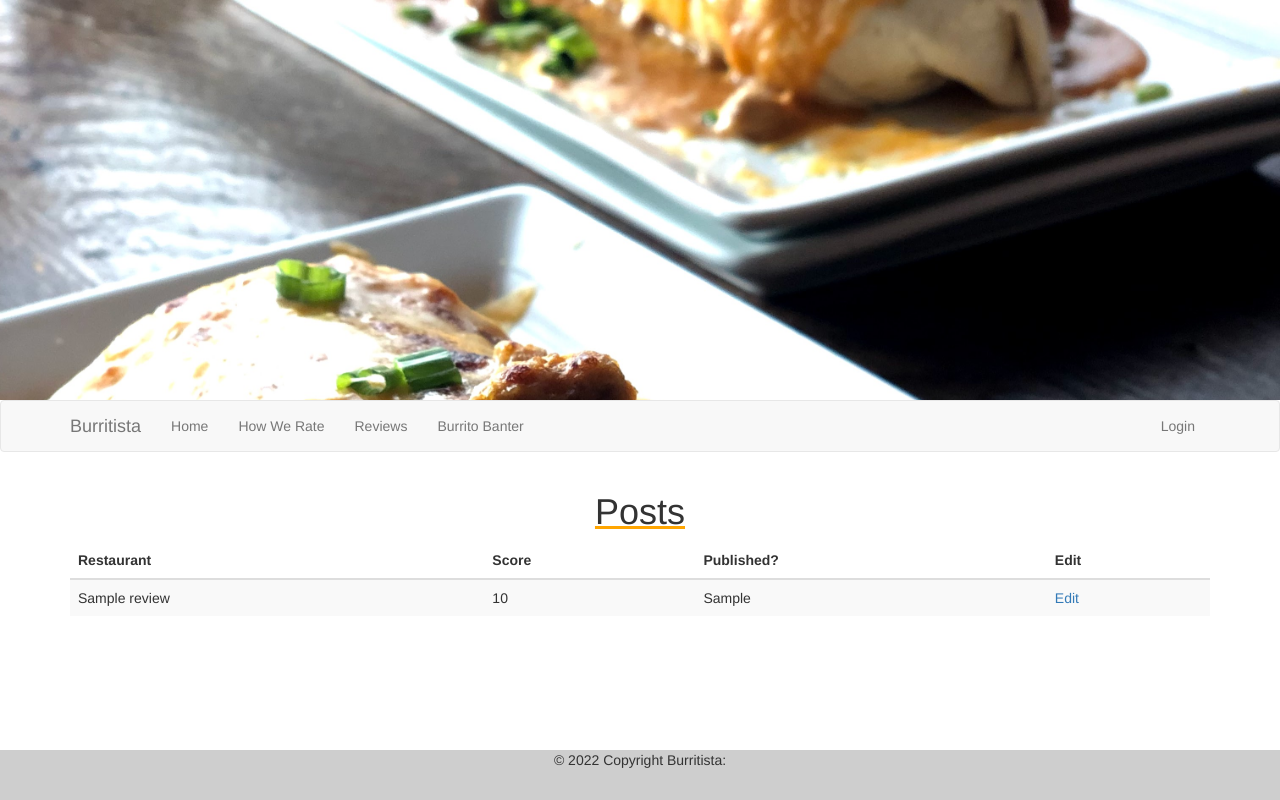
After one commit to apfrancis1992/burritista, a Flask app: page /admin/edit in a window 1280 px wide. The commit adds this page. Run offline with Flask 2, Linux system fonts and the light colour scheme; tables that the repository leaves empty hold one stand-in row (values such as "Sample post"); some libraries are stand-ins or nearby versions.

Commit message:
Admin forms and fixes

```diff
--- a/app/routes.py
+++ b/app/routes.py
@@ -2,7 +2,7 @@ from flask import render_template, flash, redirect, url_for, request, send_from_
 from flask_login import login_user, logout_user, current_user, login_required
 from werkzeug.urls import url_parse
 from app import app, db
-from app.forms import LoginForm, RegistrationForm, EditProfileForm, NewForm
+from app.forms import LoginForm, RegistrationForm, EditProfileForm, NewForm, ContactForm, EditForm
 from app.models import Users, Reviews, Access
 from datetime import datetime
 from sqlalchemy import desc
@@ -87,7 +87,6 @@ def register():
 @login_required
 def user(username):
     user = Users.query.filter_by(username=username).first_or_404()
-
     return render_template('user.html', user=user)
 
 @app.route('/edit_profile', methods=['GET', 'POST'])
@@ -108,7 +107,7 @@ def edit_profile():
 
 @app.route('/reviews', methods=['GET', 'POST'])
 def reviews():
-    restaurants = Reviews.query.order_by(Reviews.overall_score.desc()).all()
+    restaurants = Reviews.query.order_by(Reviews.overall_score.desc()).filter_by(published='Yes')
     return render_template('reviews.html', title="Denver Breakfast Burrito Reviews", restaurants=restaurants)
 
 @app.route('/reviews/<restaurant_name>', methods=['GET', 'POST'])
@@ -130,36 +129,82 @@ def admin_new():
         overall_score = form.tortilla_score.data * 2.0 + form.potato_score.data * 2 + form.texture_score.data * 2 + form.flavor_score.data * 2 + form.general_score.data * 2
         overall_score = int(overall_score)
         burrito = Reviews(overview=form.overview.data, user_id=current_user.id, overall_score=overall_score, lat=latitude, lng=longitude, date=form.date.data, restaurant_name=form.restaurant_name.data, address=form.address.data, city=form.city.data, state=form.state.data, zip_code=form.zip_code.data, tortilla_desc=form.tortilla_desc.data, tortilla_score=form.tortilla_score.data, potato_desc=form.potato_desc.data, potato_score=form.potato_score.data, texture_desc=form.texture_desc.data, texture_score=form.texture_score.data, flavor_desc=form.flavor_desc.data, flavor_score=form.flavor_score.data, general_desc=form.general_desc.data, general_score=form.general_score.data, smother=form.smother.data, smother_score=form.smother_score.data, published=form.published.data)
-        db.session.add(burrito)
         db.session.commit()
         flash(f'Your post is now live!')
         return redirect(url_for('index'))
     return render_template('new_burrito.html', title='New Burrito', form=form)
 
+@app.route('/admin/edit', methods=['GET', 'POST'])
+def admin_edit():
+    reviews = Reviews.query.order_by(Reviews.restaurant_name.asc()).all()
+    return render_template('reviews_admin.html', title='Admin Reviews',
+                           reviews=reviews)
+
+@app.route('/admin/edit/<id>', methods=['GET', 'POST'])
+@login_required
+def admin_edit_post(id):
+    review = Reviews.query.filter_by(id=id).first_or_404()
+    form = EditForm()
+    if form.validate_on_submit():
+        g_address = form.address.data.replace(" ", "+")
+        g_city = form.city.data.replace(" ", "+")
+        url = f"https://maps.googleapis.com/maps/api/geocode/json?address={g_address},+{g_city},+{form.state.data}&key={os.environ.get('API')}"
+        r = requests.get(url)
+        j = json.loads(r.text)
+        latitude = j['results'][0]['geometry']['location']['lat']
+        longitude = j['results'][0]['geometry']['location']['lng']
+        overall_score = form.tortilla_score.data * 2.0 + form.potato_score.data * 2 + form.texture_score.data * 2 + form.flavor_score.data * 2 + form.general_score.data * 2
+        overall_score = int(overall_score)
+        review.overview=form.overview.data
+        review.user_id=current_user.id
+        review.overall_score=overall_score
+        review.lat=latitude
+        review.lng=longitude
+        review.date=form.date.data
+        review.restaurant_name=form.restaurant_name.data
+        review.address=form.address.data
+        review.city=form.city.data
+        review.state=form.state.data
+        review.zip_code=form.zip_code.data
+        review.tortilla_desc=form.tortilla_desc.data
+        review.tortilla_score=form.tortilla_score.data
+        review.potato_desc=form.potato_desc.data
+        review.potato_score=form.potato_score.data
+        review.texture_desc=form.texture_desc.data
+        review.texture_score=form.texture_score.data
+        review.flavor_desc=form.flavor_desc.data
+        review.flavor_score=form.flavor_score.data
+        review.general_desc=form.general_desc.data
+        review.general_score=form.general_score.data
+        review.smother=form.smother.data
+        review.smother_score=form.smother_score.data
+        review.published=form.published.data
+        db.session.commit()
+        return redirect(url_for('admin_edit'))
+    elif request.method == 'GET':
+        form.overview.data=review.overview
+        form.date.data=review.date
+        form.restaurant_name.data=review.restaurant_name
+        form.address.data=review.address
+        form.city.data=review.city
+        form.state.data=review.state
+        form.zip_code.data=review.zip_code
+        form.tortilla_desc.data=review.tortilla_desc
+        form.tortilla_score.data=review.tortilla_score
+        form.potato_desc.data=review.potato_desc
+        form.potato_score.data=review.potato_score
+        form.texture_desc.data=review.texture_desc
+        form.texture_score.data=review.texture_score
+        form.flavor_desc.data=review.flavor_desc
+        form.flavor_score.data=review.flavor_score
+        form.general_desc.data=review.general_desc
+        form.general_score.data=review.general_score
+        form.smother.data=review.smother
+        form.smother_score.data=review.smother_score
+        form.published.data=review.published
+    return render_template('admin_edit_post.html', title='Edit Burrito', form=form)
+
 @app.route('/favicon.ico')
 def favicon():
     return send_from_directory(os.path.join(app.root_path, 'static'),
                           'favicon.ico',mimetype='image/vnd.microsoft.icon')
-
-
-@app.route('/map', methods=['GET', 'POST'])
-@login_required
-def map():
-    latlong = Station.query.from_statement(db.text("SELECT *  FROM station WHERE country = 'US' AND taf = TRUE;")).all()
-    MTN_OBSCN = Airsigmet.query.from_statement(db.text("SELECT * FROM airsigmet WHERE valid_time_to >= NOW() AND hazard = 'MTN OBSCN';"))
-    IFR = Airsigmet.query.from_statement(db.text("SELECT * FROM airsigmet WHERE valid_time_to >= NOW() AND hazard = 'IFR';"))
-    TURB = Airsigmet.query.from_statement(db.text("SELECT * FROM airsigmet WHERE valid_time_to >= NOW() AND hazard = 'TURB';"))
-    ICE = Airsigmet.query.from_statement(db.text("SELECT * FROM airsigmet WHERE valid_time_to >= NOW() AND hazard = 'ICE';"))
-    pireps = Pirep.query.from_statement(db.text("SELECT * FROM pirep WHERE observation_time >= NOW() - INTERVAL '1 HOUR';")).all()
-    CONVECTIVE = Airsigmet.query.from_statement(db.text("SELECT * FROM airsigmet WHERE valid_time_to >= NOW() AND hazard = 'CONVECTIVE';"))
-    ASH = Airsigmet.query.from_statement(db.text("SELECT * FROM airsigmet WHERE valid_time_to >= NOW() AND hazard = 'ASH';"))
-    try:
-        url = f"http://api.ipstack.com/{request.headers['X-Real-IP']}?access_key={os.environ.get('IPSTACK')}"
-        r = requests.get(url)
-        j = json.loads(r.text)
-        latitude = j['latitude']
-        longitude = j['longitude']
-    except:
-        latitude = 44.967243
-        longitude = -103.771556
-    return render_template('map.html', title='Follow', latlong=latlong, MTN_OBSCN=MTN_OBSCN, pireps=pireps, IFR=IFR, TURB=TURB, ICE=ICE, CONVECTIVE=CONVECTIVE, ASH=ASH, latitude=latitude, longitude=longitude)
--- a/app/static/styles/main.css
+++ b/app/static/styles/main.css
@@ -56,10 +56,14 @@ h3 {
 
 h2 {
   text-align: center;
+  text-decoration: underline;
+  text-decoration-color: orange;
 }
 
 h1 {
   text-align: center;
+  text-decoration: underline;
+  text-decoration-color: orange;
 }
 
 .header-img {
--- a/app/templates/base.html
+++ b/app/templates/base.html
@@ -31,7 +31,13 @@
                     {% if current_user.is_anonymous %}
                     <li><a href="{{ url_for('login') }}">Login</a></li>
                     {% else %}
-                    <li><a href="{{ url_for('admin_new') }}">Admin</a></li>
+                    <li class="dropdown">
+                        <a href="#" class="dropdown-toggle" data-toggle="dropdown">Admin <span class="caret"></span></a>
+                        <ul class="dropdown-menu" role="menu">
+                            <li><a href="{{ url_for('admin_new') }}">New Review</a></li>
+                            <li><a href="{{ url_for('admin_edit') }}">Edit Post</a></li>
+                        </ul>
+                      </li>
                     <li><a href="{{ url_for('user', username=current_user.username) }}">Profile</a></li>
                     <li><a href="{{ url_for('logout') }}">Logout</a></li>
                     {% endif %}
--- a/app/templates/restaurant.html
+++ b/app/templates/restaurant.html
@@ -2,7 +2,7 @@
 
 
 {% block app_content %}
-<center>
+
     <h1>{{ restaurant.restaurant_name }} Breakfast Burrito</h1>
     <br>
     <p>{{ restaurant.overview }}</p>
@@ -31,5 +31,5 @@
     <h3>{{ restaurant.overall_score }}/100</h3>
     <br>
     <br>
-</center>
+
 {% endblock %}
--- /dev/null
+++ b/app/templates/reviews_admin.html
@@ -0,0 +1,26 @@
+{% extends "base.html" %}
+{% import 'bootstrap/wtf.html' as wtf %}
+
+{% block app_content %}
+    <h1>Posts</h1>
+    <table id="data" class="table table-striped">
+        <thead>
+          <tr>
+            <th>Restaurant</th>
+            <th>Score</th>
+            <th>Published?</th>
+            <th>Edit</th>
+          </tr>
+        </thead>
+        <tbody>
+          {% for review in reviews %}
+            <tr>
+                <td>{{ review.restaurant_name }}</td>
+                <td>{{ review.overall_score }}</td>
+                <td>{{ review.published }}</td>
+                <td><a href="{{ url_for('admin_edit_post', id = review.id) }}">Edit</a></td>
+            </tr>
+          {% endfor %}
+        </tbody>
+      </table>
+{% endblock %}
```
Also changed, not shown: app/forms.py (+47 -5 lines), app/models.py (+12 -3 lines), app/templates/admin_edit_post.html (added, +11 -0 lines), app/templates/how_we_rate.html (+6 -6 lines).
